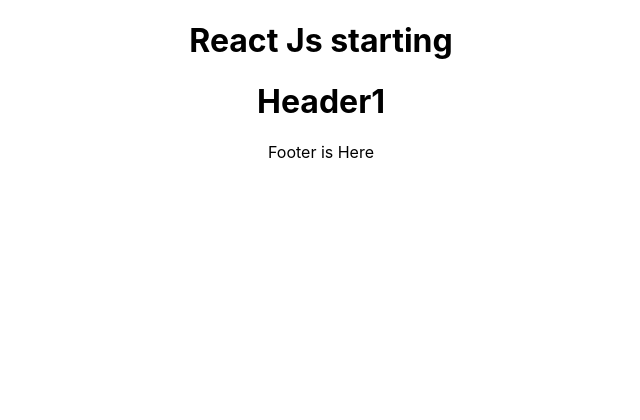
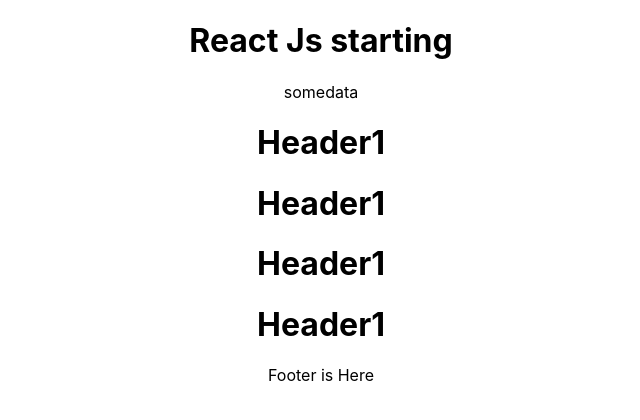
Before and after one commit to awais882s/React-Js, a React (Create React App) app in the folder test-app/: page / in a window 1280 px wide. Shown: the top 420 px of the page, without its empty margins (319-959 px from the left). Built offline with nearby package versions, Linux system fonts and the light colour scheme.

Commit message:
import and export

```diff
--- a/test-app/src/App.js
+++ b/test-app/src/App.js
@@ -2,12 +2,21 @@ import logo from "./logo.svg";
 import "./App.css";
 import Header from "./components/Header";
 import Footer from "./components/Footer";
+// import Header ,{Footer} from "./components/Header" /* if two components in a same file*/
+let test = "somedata";
 
 function App() {
   return (
     <div className="App">
       <h1>React Js starting</h1>
+      <p>{test}</p>
       <Header />
+      <Header />
+
+      <Header />
+
+      <Header />
+
       <Footer />
     </div>
   );
```
Also changed, not shown: test-app/src/components/Header.js (+10 -0 lines).
